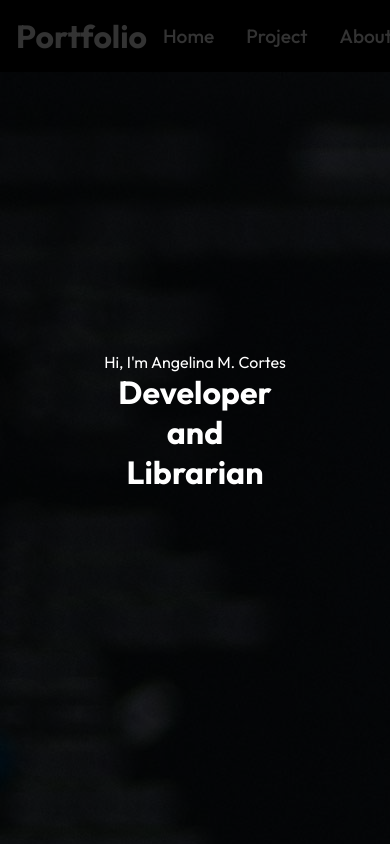
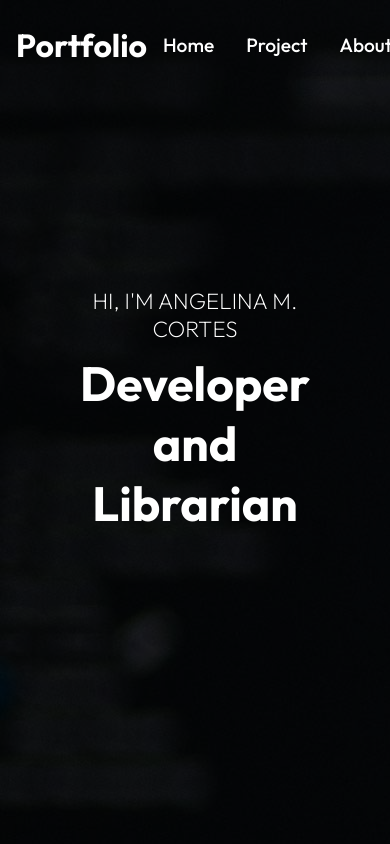
Before and after one commit to cortesporcz/cortes_portfolio, a React (Create React App) app: page / in a window 390 px wide. Shown: the top 844 px of the page. Built offline with nearby package versions, Linux system fonts and the light colour scheme.

Commit message:
adding style to home page and background (working on btns)

```diff
--- a/src/components/HeroImg.js
+++ b/src/components/HeroImg.js
@@ -6,15 +6,15 @@ import { Link } from "react-router-dom";
 
 const HeroImg = () => {
   return <div className="hero">
-        <div className="mask">
+         <div className="mask">
            <img className="intro-img" src={IntroImg} alt="IntroImg" />
         </div>
         <div className="content">
             <p>Hi, I'm Angelina M. Cortes</p>
             <h1>Developer and Librarian</h1>
         </div>
-        <Link to="/project" className='btn'>Projects</Link>
-        <Link to="/contact" className='btn btn-light'>Contact</Link>
+        <Link to="/project" className="btn">Projects</Link>
+        <Link to="/contact" className="btn btn-light">Contact</Link>
 
     </div> ;
 }
--- a/src/components/HeroImgStyles.css
+++ b/src/components/HeroImgStyles.css
@@ -1,6 +1,7 @@
 .mask {
     width: 100%;
     height: 100vh;
+    position: relative;
 }
 .into-img {
     width: 100%;
@@ -31,3 +32,26 @@
     left: 50%;
     text-align: center;
 }
+
+.hero .content h1 {
+    font-size: 4rem;
+    padding: 0.6rem 0 1.5rem;
+}
+
+.hero .content p {
+     font-size: 1.4rem;
+     font-weight: 200;
+     text-transform: uppercase;
+}
+
+.content .btn{
+    margin:  1rem 0.2rem;
+}
+@media screen and (max-width:640px) {
+    .hero .content h1 {
+        font-size: 3rem;
+    }
+    .hero .content p {
+        font-size: 1.4rem;
+    }
+}
--- a/src/components/Navbar.js
+++ b/src/components/Navbar.js
@@ -9,8 +9,18 @@ const Navbar = () => {
   const [click, setClick] = useState(false);
   const handleClick = () => setClick(!click);
 
+  const [color, setColor] = useState(false);
+  const changeColor = () => {
+    if (window.scrollY >=100) {
+        setColor(true);
+    } else {
+        setColor(false);
+    }
+  };
+  window.addEventListener("scroll", changeColor);
+
     return (
-    <div className="header">
+    <div className={color ? "header header-bg" : "header"}>
         <Link to="/">
             <h1>Portfolio</h1>
         </Link>
--- a/src/components/NavbarStyles.css
+++ b/src/components/NavbarStyles.css
@@ -3,8 +3,15 @@
     justify-content: space-between;
     align-items: center;
     padding: 1rem;
+    position: fixed;
+    width: 100%;
+    height: 90px;
+    z-index: 10;
 }
-
+.header-bg {
+    background-color: rgba(0, 0, 0, 0.85);
+    transition: 0.5s;
+}
 .nav-menu{
     display:flex;
 }
```
